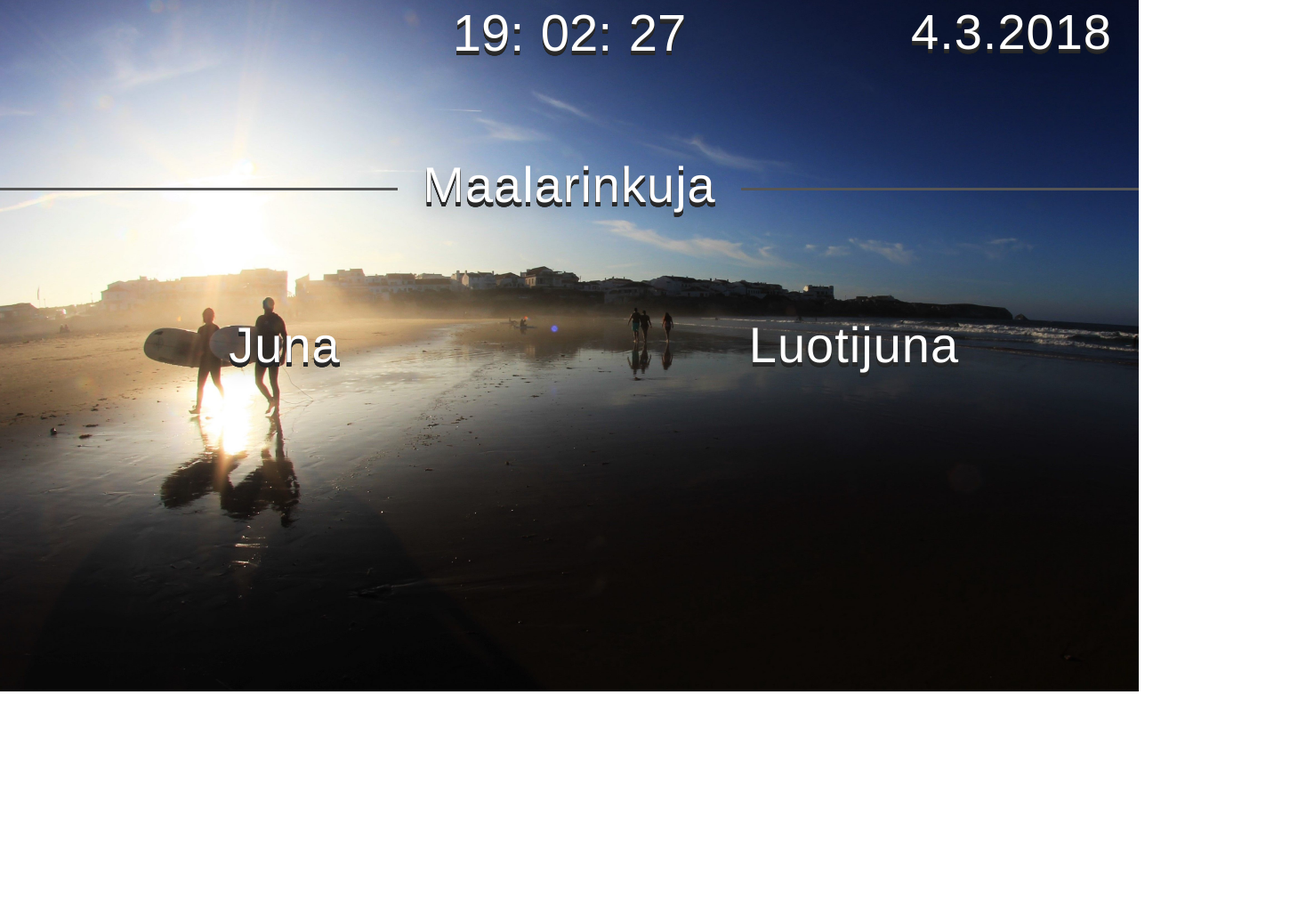
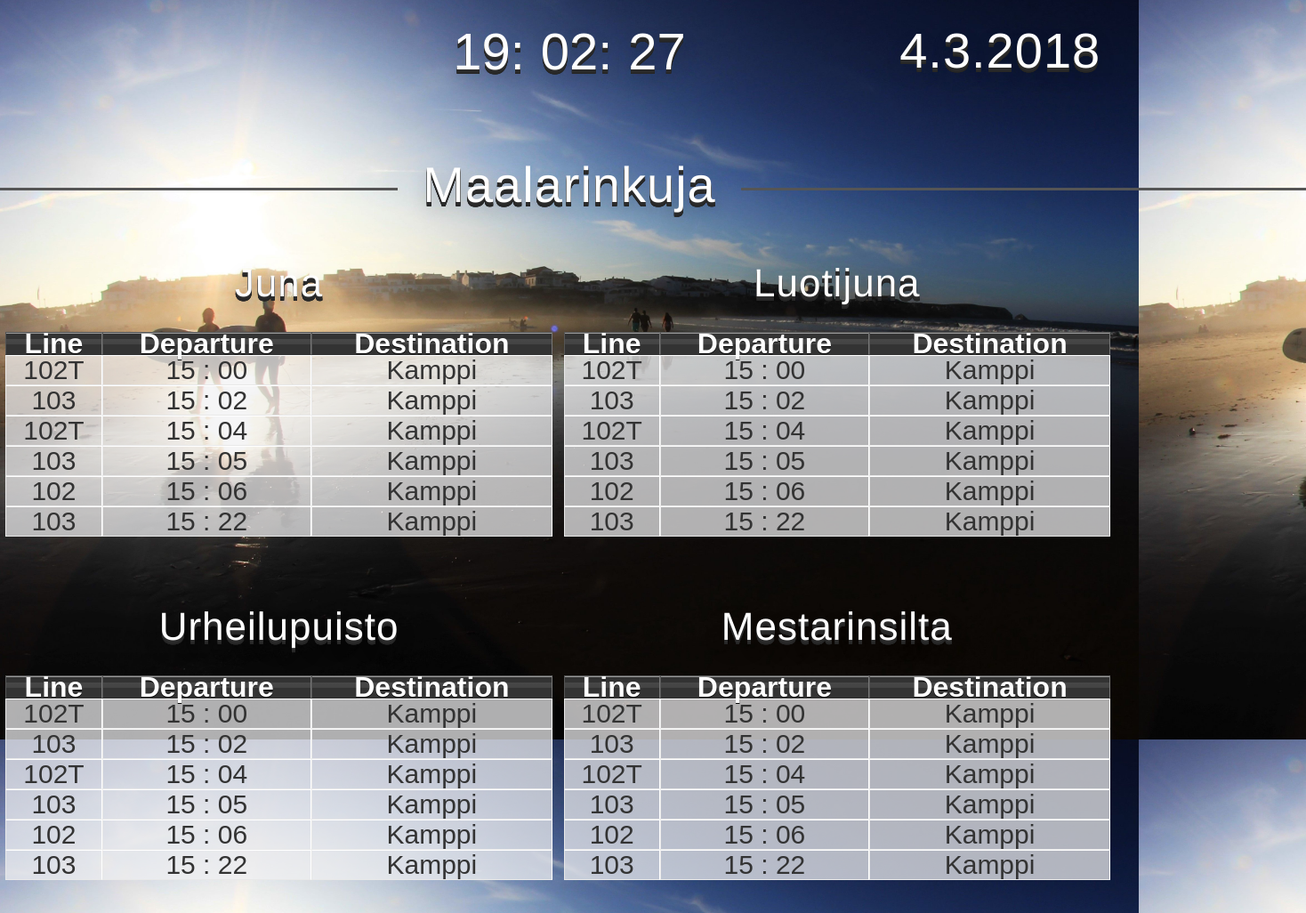
Before and after one commit to sjogres1/infoscreen_home, a plain HTML site: page index.html in a window 1280 px wide. Shown: the part 23-1049 px from the top of the page at 89% size, 1468 px wide, since content can reach past the window. Before the commit the page ends 800 px from the top, so only its background shows below. Drawn offline with nearby package versions, Linux system fonts and the light colour scheme; no server answers; a web font is replaced by a local one.

Commit message:
modifications for four schedules

```diff
--- a/BusScreen/css/aaltoes.css
+++ b/BusScreen/css/aaltoes.css
@@ -1,5 +1,9 @@
+.page-header {
+    border-bottom: none !important;
+}
+
 h1 {
-    color:#FFF;
+    color: #FFF;
     font-family: 'Helvetica Neue', sans-serif;
     font-size: 56px;
     font-weight: 100;
@@ -10,12 +14,13 @@ h1 {
 
 .busschedule h1 {
     /*border-bottom: double #555;*/
-    text-align: : center;
+    text-align: center;
     text-shadow: /*0 -1px 0 #fff, */
     0 1px 0 #2e2e2e, 0 2px 0 #2c2c2c, 0 3px 0 #2a2a2a, 0 4px 0 #282828, 0 5px 0 #262626, 0 5px 0 #242424, 0 5px 0 #222, 0 4px 0 #202020, 0 10px 21px rgba(0, 0, 0, 0.3);
     padding: 1px 1px 1px;
     /*color: #c9d0d4;*/
-    color:#FFF;
+    color: #FFF;
+    font-size: 44px;
 }
 
 .eventscript h1 {
@@ -27,9 +32,8 @@ h1 {
 }
 
 #hotel_name {
-    font-weight:300;
+    font-weight: 300;
     text-align: center;
-    margin-top:6%;
 }
 
 #hotel_name:before,
@@ -43,7 +47,9 @@ h1 {
     width: 50%;
 }
 
-
+#hotel_name {
+    color: #FFF;
+}
 
 #hotel_name:before {
     right: 0.5em;
@@ -59,66 +65,64 @@ h1 {
 
 
 .time_and_date {
-    display: inline-block;
-    width:100%;
-    height:10em;
+    margin-top: 1%;
+    width: 100%;
+    height: 10em;
 
 }
 
 .clock {
-    width:25%;
-    margin-top: 2%;
-    height:5em;
+    width: 25%;
+    height: 5em;
     position: relative;
     margin-left: auto;
     margin-right: auto;
     text-align: center;
 }
+
 .hour,
 .min,
 .second {
     align-content: center;
-    display:inline-block;
+    display: inline-block;
     font-family: 'PT Mono', sans-serif;
-    font-size:58px;
+    font-size: 58px;
     color: #FFF;
     width: auto;
     margin-right: 5px;
     margin-left: 5px;
     padding-left: 2px;
     padding-right: 2px;
-     text-shadow: /*0 -1px 0 #fff, */
+    text-shadow: /*0 -1px 0 #fff, */
     0 1px 0 #2e2e2e, 0 2px 0 #2c2c2c, 0 3px 0 #2a2a2a, 0 4px 0 #282828, 0 5px 0 #262626, 0 5px 0 #242424, 0 5px 0 #222, 0 4px 0 #202020, 0 10px 21px rgba(0, 0, 0, 0.2);
 }
 
 #date {
-    margin-top:2%;
-    position:inherit;
-    float:right;
+    position: inherit;
+    float: right;
     width: 22%;
     letter-spacing: 1px;
-    margin-right: -2%;
+    margin-right: -1%;
     font-size: 56px;
     font-family: 'PT Mono', sans-serif;
     color: #fff;
-    text-shadow: 0.5 0.5px;
-      text-shadow: /*0 -1px 0 #fff, */
+    text-shadow: 0.5px 0.5px;
+    text-shadow: /*0 -1px 0 #fff, */
     0 1px 0 #2e2e2e, 0 2px 0 #2c2c2c, 0 3px 0 #2a2a2a, 0 4px 0 #282828, 0 5px 0 #262626, 0 5px 0 #242424, 0 5px 0 #222, 0 4px 0 #202020, 0 10px 21px rgba(0, 0, 0, 0.2);
 }
+
 #temperature {
 
-    margin-top:2%;
-    position:inherit;
-    float:left;
+    position: inherit;
+    float: left;
     width: 18%;
     letter-spacing: 1px;
     font-size: 56px;
     font-family: 'PT Mono', sans-serif;
     color: #FFF;
-    margin-left:1em;
-    text-shadow: 0.5 0.5px;
-    text-shadow:
-    0 1px 0 #2e2e2e, 0 2px 0 #2c2c2c, 0 3px 0 #2a2a2a, 0 4px 0 #282828, 0 5px 0 #262626, 0 5px 0 #242424, 0 5px 0 #222, 0 4px 0 #202020, 0 10px 21px rgba(0, 0, 0, 0.2);
+    margin-left: 1em;
+    text-shadow: 0.5px 0.5px;
+    text-shadow: 0 1px 0 #2e2e2e, 0 2px 0 #2c2c2c, 0 3px 0 #2a2a2a, 0 4px 0 #282828, 0 5px 0 #262626, 0 5px 0 #242424, 0 5px 0 #222, 0 4px 0 #202020, 0 10px 21px rgba(0, 0, 0, 0.2);
 }
 
 
@@ -127,8 +131,9 @@ body {
     background-attachment: fixed;
     margin: 0 0 20px;
     /*background: #333;*/
-    overflow:hidden;
+    overflow: hidden;
 }
+
 .busschedule {
     display: inline-block;
     margin: auto;
@@ -137,11 +142,11 @@ body {
     width: 49%;
     padding: 0.5%;
 }
-table {
+
+#mytable {
     position: relative;
     background-color: rgba(241, 241, 243, 0.72);
     /* #f1f2f3;*/
-
     border-collapse: separate;
     box-shadow: inset 0 1px 0 #fff;
     font-size: 40px;
@@ -150,9 +155,56 @@ table {
     margin: 30px auto;
     text-align: left;
     width: 100%;
+    height: 230px;
 }
+
+#mytable2 {
+    position: relative;
+    background-color: rgba(241, 241, 243, 0.72);
+    /* #f1f2f3;*/
+    border-collapse: separate;
+    box-shadow: inset 0 1px 0 #fff;
+    font-size: 40px;
+    font-family: arial, sans-serif;
+    line-height: 24px;
+    margin: 30px auto;
+    text-align: left;
+    width: 100%;
+    height: 230px;
+}
+
+#mytable3 {
+    position: relative;
+    background-color: rgba(241, 241, 243, 0.72);
+    /* #f1f2f3;*/
+    border-collapse: separate;
+    box-shadow: inset 0 1px 0 #fff;
+    font-size: 40px;
+    font-family: arial, sans-serif;
+    line-height: 24px;
+    margin: 30px auto;
+    text-align: left;
+    width: 100%;
+    height: 230px;
+}
+
+#mytable4 {
+    position: relative;
+    background-color: rgba(241, 241, 243, 0.72);
+    /* #f1f2f3;*/
+    border-collapse: separate;
+    box-shadow: inset 0 1px 0 #fff;
+    font-size: 40px;
+    font-family: arial, sans-serif;
+    line-height: 24px;
+    margin: 30px auto;
+    text-align: left;
+    width: 100%;
+    height: 230px;
+}
+
 th {
-    background: #333; //linear-gradient(#777, #444);
+    background: #333;
     border-left: 1px solid #555;
     border-right: 1px solid #777;
     border-top: 1px solid #555;
@@ -163,11 +215,12 @@ th {
     padding: 10px 15px;
     position: relative;
     text-shadow: 0 1px 0 #000;
-    text-align: center;
+    text-align: center !important;
     font-size: 32px;
 }
+
 th:after {
-    background: linear-gradient(rgba(255, 255, 255, 0), rgba(255, 255, 255, .08));
+    background: linear-gradient(rgba(255, 255, 255, 0.1), rgba(255, 255, 255, .08));
     content: '';
     display: block;
     height: 25%;
@@ -177,6 +230,7 @@ th:after {
     top: 25%;
     width: 100%;
 }
+
 td {
     border-right: 1px solid #fff;
     border-left: 1px solid #e8e8e8;
@@ -189,12 +243,15 @@ td {
     text-align: center;
     font-size: 30px;
 }
+
+
 .eventscript {
     /* Styles the hole area. A wrapper */
-
-    top: -30px;
-    position: relative;
     padding-left: 5px;
     padding-right: 5px;
-    overflow: hidden;
+
 }
+
+.jumbotron {
+    background-color: transparent !important;
+}
--- a/BusScreen/javascript/bus.js
+++ b/BusScreen/javascript/bus.js
@@ -12,17 +12,27 @@ schedules();
             return l;
         }
 
-            $.getJSON("http://api.reittiopas.fi/hsl/prod/?request=stop&userhash=http://api.reittiopas.fi/hsl/prod/?request=stop&userhash=d021ecb37bc7d4e4f679f686fd387017d5f52af4646d&format=json&code=E1116&format=json&code=E1060", function (data) {
+        $.getJSON("BusScreen/javascript/bustimes_test.json", function (data) {
             print_schedule(data);
         });
-            $.getJSON("http://api.reittiopas.fi/hsl/prod/?request=stop&userhash=d021ecb37bc7d4e4f679f686fd387017d5f52af4646d&format=json&code=E1058", function (data) {
+        $.getJSON("BusScreen/javascript/bustimes_test.json", function (data) {
             print_schedule2(data);
         });
 
+        $.getJSON("BusScreen/javascript/bustimes_test.json", function (data) {
+            print_schedule3(data);
+        });
 
+        $.getJSON("BusScreen/javascript/bustimes_test.json", function (data) {
+            print_schedule4(data);
+        });
+
+        /*"http://api.reittiopas.fi/hsl/prod/?request=stop&userhash=http://api.reittiopas.fi/hsl/prod/?request=stop&userhash=d021ecb37bc7d4e4f679f686fd387017d5f52af4646d&format=json&code=E1116&format=json&code=E1060
+          http://api.reittiopas.fi/hsl/prod/?request=stop&userhash=d021ecb37bc7d4e4f679f686fd387017d5f52af4646d&format=json&code=E1058
+        */
 
         setTimeout(function () {
-            schedules()
+            schedules();
         }, 30000);
     }
 
@@ -45,7 +55,7 @@ schedules();
         $("#schedule1").append(tbl);
         $("#mytable").append(theader);
 
-        if (data[0].departures == null) {
+        if (data[0].departures === null) {
             // If there are no schedules at the time, an empty table will be shown
             for (i = 0; i < 6; i++) {
                 var td1 = "<tr><td>" + "</td>";
@@ -54,19 +64,18 @@ schedules();
                 $("#mytable").append(td1 + td2 + td3);
             }
         } else {
-            if(data[0].departures.length >5) {
-                sche_num = 6;
+            if (data[0].departures.length > 5) {
+                sche_num1 = 6;
+            } else {
+                sche_num1 = data[0].departures.length;
             }
-            else{
-                sche_num = data[0].departures.length;
-            }
-            for (i = 0; i < sche_num; i++) {
+            for (i = 0; i < sche_num1; i++) {
                 var td1 = "<tr><td>" + cleanBusNumber(data[0].departures[i]["code"]) + "</td>";
                 var td2 = "<td>" + timeCleaner(data[0].departures[i].time) + "</td>";
                 var td3 = "<td>" + searchDestination(data, data[0].departures[i].code) + "</td></tr>";
                 $("#mytable").append(td1 + td2 + td3);
-                console.log("i is "+ i);
-                if (i ==6) {
+                console.log("i is " + i);
+                if (i == 6) {
                     break;
                 }
             }
@@ -90,19 +99,18 @@ schedules();
         $("#schedule2").append(tbl2);
         $("#mytable2").append(theader);
 
-        if (data[0].departures == null) {
+        if (data[0].departures === null) {
             // If there are no schedules at the time, an empty table will be shown
-            for (j = 0; j < 6; i++) {
+            for (j = 0; j < 6; j++) {
                 var td1 = "<tr><td>" + "</td>";
                 var td2 = "<td>" + "</td>";
                 var td3 = "<td>" + "</td></tr>";
                 $("#mytable2").append(td1 + td2 + td3);
             }
         } else {
-            if(data[0].departures.length >5) {
+            if (data[0].departures.length > 5) {
                 sche_num = 6;
-            }
-            else{
+            } else {
                 sche_num = data[0].departures.length;
             }
             for (j = 0; j < sche_num; j++) {
@@ -110,7 +118,7 @@ schedules();
                 var td2 = "<td>" + timeCleaner(data[0].departures[j].time) + "</td>";
                 var td3 = "<td>" + searchDestination(data, data[0].departures[j].code) + "</td></tr>";
                 $("#mytable2").append(td1 + td2 + td3);
-                console.log("j is "+j)
+                console.log("j is " + j);
                 if (j == 6) {
 
                     break;
@@ -118,13 +126,99 @@ schedules();
 
             }
             for (j; j < 6; j++) {
-                console
                 var td1 = "<tr><td>" + "</td>";
                 var td2 = "<td>" + "</td>";
                 var td3 = "<td>" + "</td></tr>";
                 $("#mytable2").append(td1 + td2 + td3);
             }
         }
+    }
+
+    function print_schedule3(data) {
+        // Prints schedules on the screen
+        var k;
+        var sche_num3;
+
+        $("#mytable3").remove();
+        var tbl = $("<table/>").attr("id", "mytable3");
+        $("#schedule3").append(tbl);
+        $("#mytable3").append(theader);
+
+        if (data[0].departures === null) {
+            // If there are no schedules at the time, an empty table will be shown
+            for (k = 0; k < 6; k++) {
+                var td1 = "<tr><td>" + "</td>";
+                var td2 = "<td>" + "</td>";
+                var td3 = "<td>" + "</td></tr>";
+                $("#mytable3").append(td1 + td2 + td3);
+            }
+        } else {
+            if (data[0].departures.length > 5) {
+                sche_num3 = 6;
+            } else {
+                sche_num3 = data[0].departures.length;
+            }
+            for (k = 0; k < sche_num3; k++) {
+                var td1 = "<tr><td>" + cleanBusNumber(data[0].departures[k]["code"]) + "</td>";
+                var td2 = "<td>" + timeCleaner(data[0].departures[k].time) + "</td>";
+                var td3 = "<td>" + searchDestination(data, data[0].departures[k].code) + "</td></tr>";
+                $("#mytable3").append(td1 + td2 + td3);
+                if (k == 6) {
+                    break;
+                }
+            }
+            for (k; k < 6; k++) {
+                var td1 = "<tr><td>" + "</td>";
+                var td2 = "<td>" + "</td>";
+                var td3 = "<td>" + "</td></tr>";
+                $("#mytable3").append(td1 + td2 + td3);
+            }
+        }
+
+    }
+
+    function print_schedule4(data) {
+        // Prints schedules on the screen
+        var g;
+        var sche_num4;
+
+        $("#mytable4").remove();
+        var tbl = $("<table/>").attr("id", "mytable4");
+        $("#schedule4").append(tbl);
+        $("#mytable4").append(theader);
+
+        if (data[0].departures === null) {
+            // If there are no schedules at the time, an empty table will be shown
+            for (g = 0; g < 6; g++) {
+                var td1 = "<tr><td>" + "</td>";
+                var td2 = "<td>" + "</td>";
+                var td3 = "<td>" + "</td></tr>";
+                $("#mytable4").append(td1 + td2 + td3);
+            }
+        } else {
+            if (data[0].departures.length > 5) {
+                sche_num4 = 6;
+            } else {
+                sche_num4 = data[0].departures.length;
+            }
+            for (g = 0; g < sche_num4; g++) {
+                var td1 = "<tr><td>" + cleanBusNumber(data[0].departures[g]["code"]) + "</td>";
+                var td2 = "<td>" + timeCleaner(data[0].departures[g].time) + "</td>";
+                var td3 = "<td>" + searchDestination(data, data[0].departures[g].code) + "</td></tr>";
+                $("#mytable4").append(td1 + td2 + td3);
+
+                if (g == 6) {
+                    break;
+                }
+            }
+            for (g; g < 6; g++) {
+                var td1 = "<tr><td>" + "</td>";
+                var td2 = "<td>" + "</td>";
+                var td3 = "<td>" + "</td></tr>";
+                $("#mytable4").append(td1 + td2 + td3);
+            }
+        }
+
     }
 
 
@@ -160,7 +254,7 @@ schedules();
         if (line[0] === "0")
             line = line.replace(0, "");
 
-        if(line[0] === "0" && line[1] === "2") {
+        if (line[0] === "0" && line[1] === "2") {
             line = line.replace(0, "");
             line = line.replace(2, "");
         }
--- a/index.html
+++ b/index.html
@@ -5,12 +5,17 @@
 <head>
     <meta charset="UTF-8" />
     <meta name="author" content="Sauli Sjögren">
+    <title>Infoscreen</title>
     <link rel="stylesheet" type="text/css" href="BusScreen/css/normalize.css">
     <link href='https://fonts.googleapis.com/css?family=PT+Mono' rel='stylesheet' type='text/css'>
     <link href="https://fonts.googleapis.com/css?family=Source+Sans+Pro:200" rel="stylesheet">
     <link rel="stylesheet" type="text/css" href="BusScreen/css/aaltoes.css">
     <link href='http://fonts.googleapis.com/css?family=Orbitron' rel='stylesheet' type='text/css' />
+    <link rel="stylesheet" href="https://maxcdn.bootstrapcdn.com/bootstrap/3.3.7/css/bootstrap.min.css">
     <script src="https://ajax.googleapis.com/ajax/libs/jquery/1.11.3/jquery.min.js"></script>
+    <script src="https://maxcdn.bootstrapcdn.com/bootstrap/3.3.7/js/bootstrap.min.js"></script>
+
+
     <script src="https://cdn.datatables.net/1.10.11/js/jquery.dataTables.min.js"></script>
     <script src="BusScreen/javascript/bus.js"></script>
     <script src="BusScreen/javascript/background_widget.js"></script>
@@ -18,8 +23,8 @@
 </head>
 
 <body>
+    <div class="page-header time_and_date">
 
-  	<div class="time_and_date">
         <div id="temperature">
         </div>
         <div id="date"></div>
@@ -34,9 +39,7 @@
     </div>
 
 
-
-
-    <div class="eventscript">
+    <div class="fancy-header eventscript">
         <h1 id="hotel_name">Maalarinkuja</h1>
         <!--<div class="picturehandler"></div>-->
 
@@ -45,13 +48,21 @@
 
 
     <div class="busschedule" id="schedule1">
-        <center>
-            <h1>Juna</h1></center>
+
+        <h1>Juna</h1>
     </div>
 
     <div class="busschedule" id="schedule2">
-        <center>
-            <h1>Luotijuna</h1></center>
+        <h1>Luotijuna</h1>
+    </div>
+
+    <div class="busschedule" id="schedule3">
+
+        <h1>Urheilupuisto</h1>
+    </div>
+
+    <div class="busschedule" id="schedule4">
+        <h1>Mestarinsilta</h1>
     </div>
 
 
```
Lines whose indentation alone changed are shown as unchanged.
